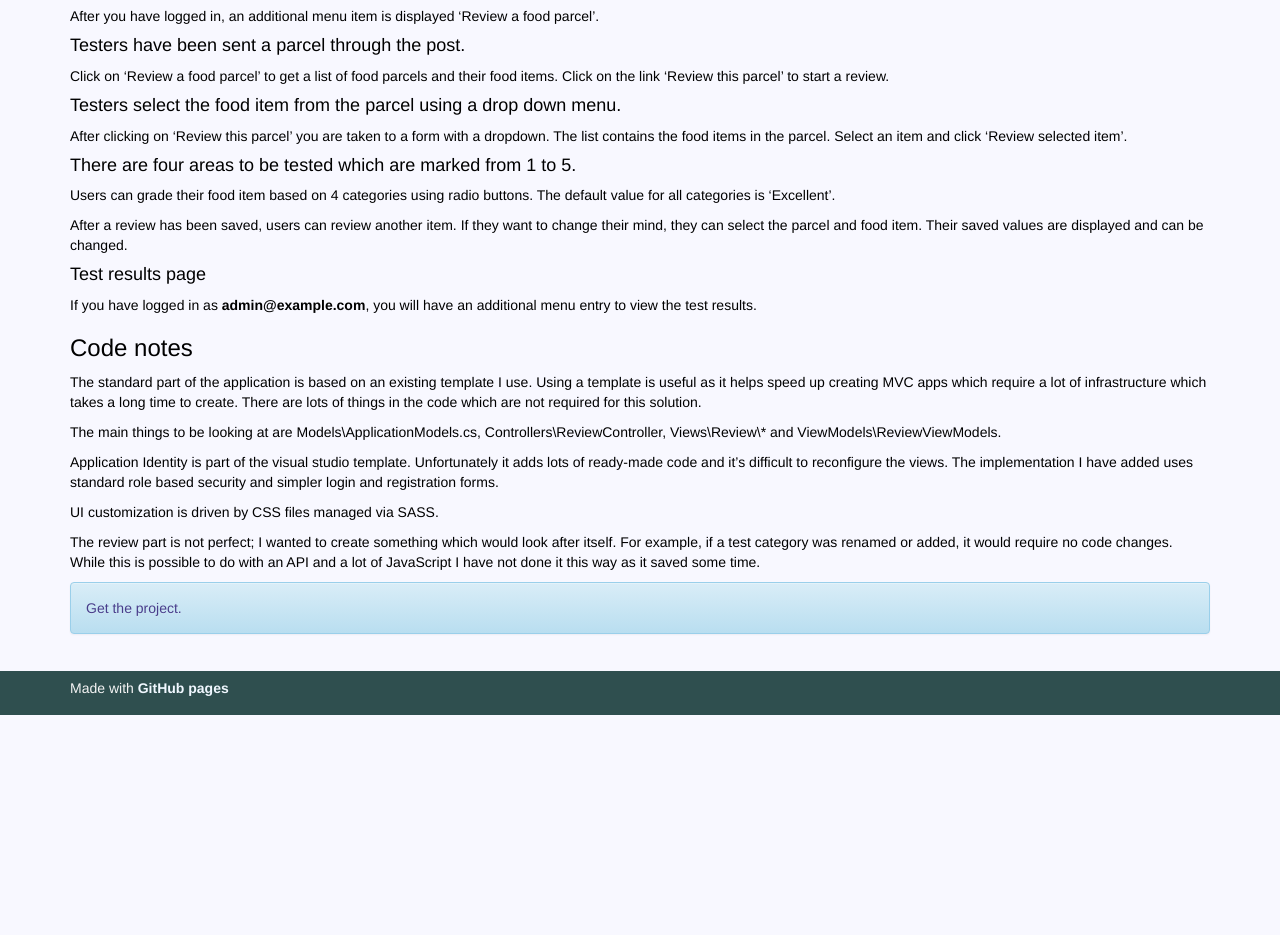
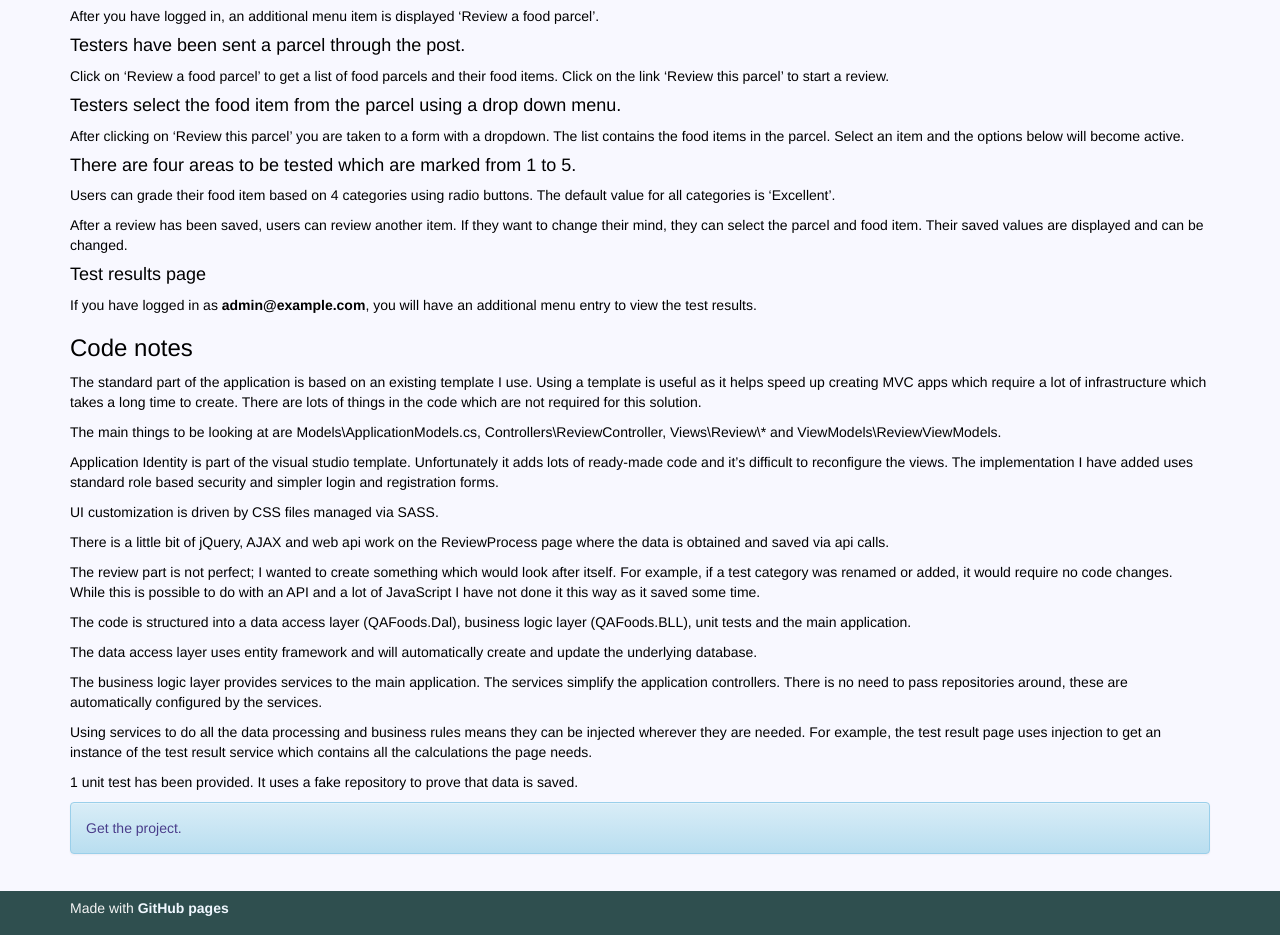
Before and after one commit to dsaunders531/dsaunders531.github.io, a plain HTML site: page ASPNET-CORE-QAFOOD.html in a window 1280 px wide. Shown: the part 2040-2975 px from the top of the page. Before the commit the page ends 2755 px from the top, so only its background shows below. Drawn offline with nearby package versions, Linux system fonts and the light colour scheme.

Commit message:
Update following code restructure

```diff
--- a/ASPNET-CORE-QAFOOD.html
+++ b/ASPNET-CORE-QAFOOD.html
@@ -339,7 +339,7 @@
 
                     After clicking on ‘Review this parcel’ you
                     are taken to a form with a dropdown. The list contains the food items in the
-                    parcel. Select an item and click ‘Review selected item’.
+                    parcel. Select an item and the options below will become active.
 
             </p>
 
@@ -412,6 +412,8 @@
 
             </p>
 
+            <p>There is a little bit of jQuery, AJAX and web api work on the ReviewProcess page where the data is obtained and saved via api calls.</p>
+
             <p>
 
                     The review part is not perfect; I wanted to
@@ -422,8 +424,12 @@
 
             </p>
 
-
-
+            <p>The code is structured into a data access layer (QAFoods.Dal), business logic layer (QAFoods.BLL), unit tests and the main application.</p>
+            <p>The data access layer uses entity framework and will automatically create and update the underlying database.</p>
+            <p>The business logic layer provides services to the main application. The services simplify the application controllers. There is no need to pass repositories around, these are automatically configured by the services.</p>
+            <p>Using services to do all the data processing and business rules means they can be injected wherever they are needed. For example, the test result page uses injection to get an instance of the test result service
+            which contains all the calculations the page needs.</p>
+            <p>1 unit test has been provided. It uses a fake repository to prove that data is saved.</p>
 
             <div class="alert alert-info">
                 <a href="https://github.com/dsaunders531/ASPNET-CORE-QAFOOD">Get the project.</a>
```
